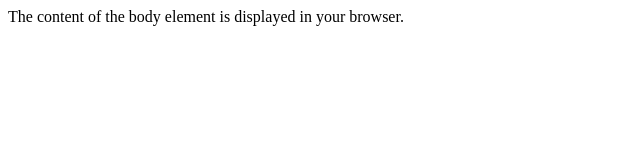
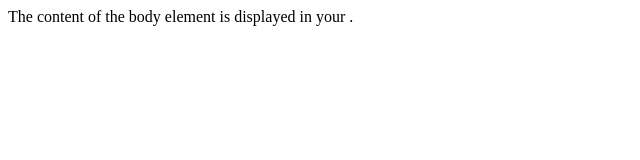
Before and after one commit to sameraugmentt/xyz, a plain HTML site: page index.html in a window 1280 px wide. Shown: the full height of the page, 0-640 px from the left. Drawn offline with Linux system fonts and the light colour scheme.

Commit message:
remove browser

```diff
--- a/index.html
+++ b/index.html
@@ -2,7 +2,7 @@
 <html>
 
 <body>
-The content of the body element is displayed in your browser.
+The content of the body element is displayed in your .
 </body>
 
 </html>
```
